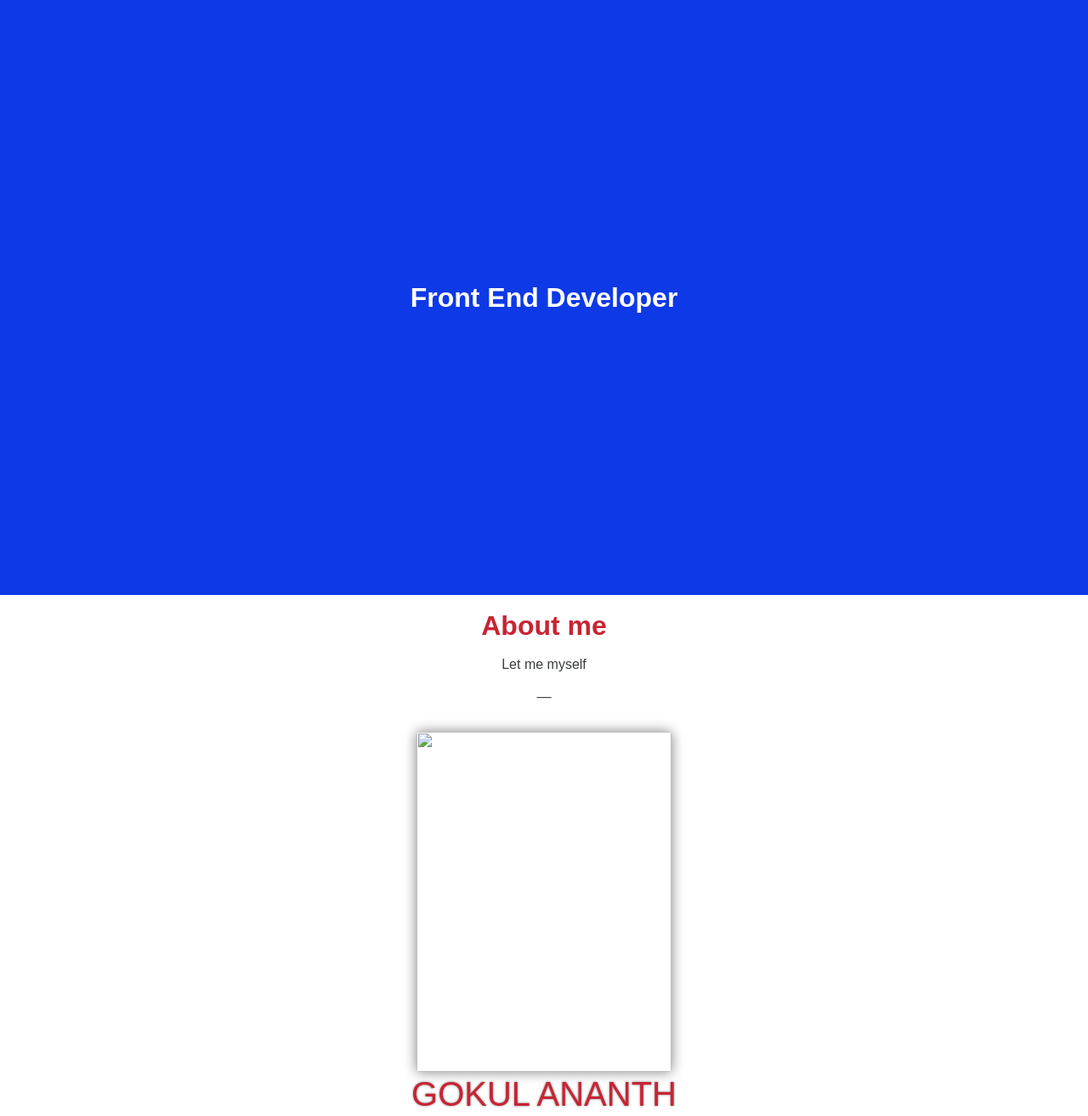
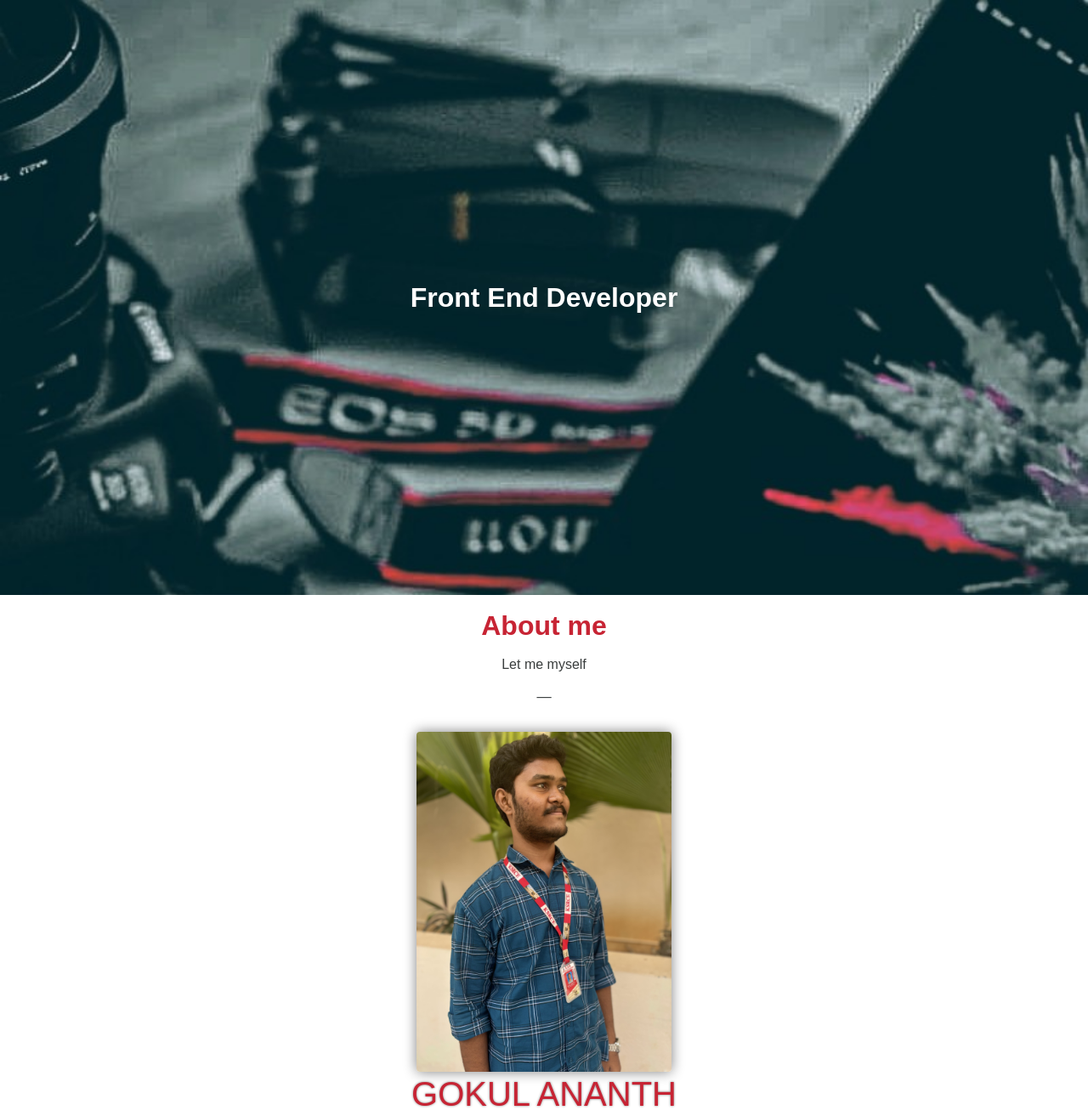
Before and after one commit to gokulananth0802/My_Portfolio, a plain HTML site: page index.html in a window 1280 px wide. Shown: the top 1313 px of the page at 85% size. Drawn offline with Linux system fonts and the light colour scheme.

Commit message:
Update index.html

```diff
--- a/index.html
+++ b/index.html
@@ -26,7 +26,7 @@ div.bg{
 width:100%;
 height:700px;
 background-color: #0e39e6;
-background-image:url('/storage/emulated/0/Pictures/coding images/HD-wallpaper-laptop-camera-graphy~2.jpg');
+background-image:url('HD-wallpaper-laptop-camera-graphy~2.jpg');
 background-attachment:fixed;
 background-size:cover;
 display:flex;
@@ -167,7 +167,7 @@ margin-top:10px;
 <h1 style="color:#c72434">About me</h1><br>
 <p>Let me myself</p>
 <p class="dash"><b>_</b></p><br><br>
-<img class="bg" src="/storage/emulated/0/Download/IMG_0490-1/IMG_0490-1.jpg" width="300px" height="400px"><br>
+<img class="bg" src="IMG_0490-1.jpg" width="300px" height="400px"><br>
 <p class="name">GOKUL ANANTH</p>
 </center><br>
 <p class="about">I am from Komarapalayam, Namakkal.Currently I am pursuing my B.E degree in Computer Science and Engineering
```
